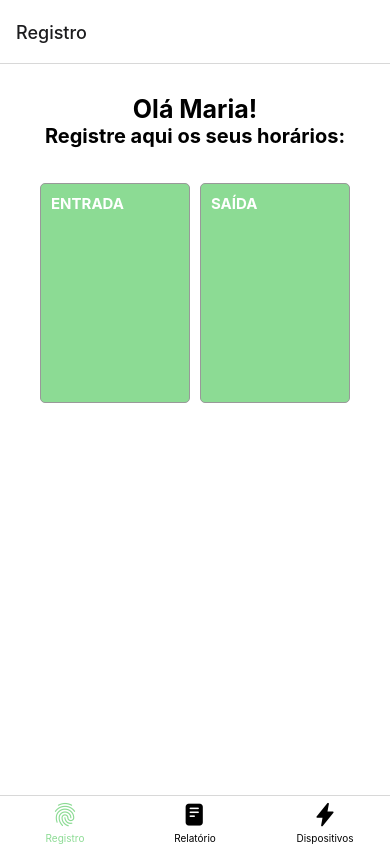
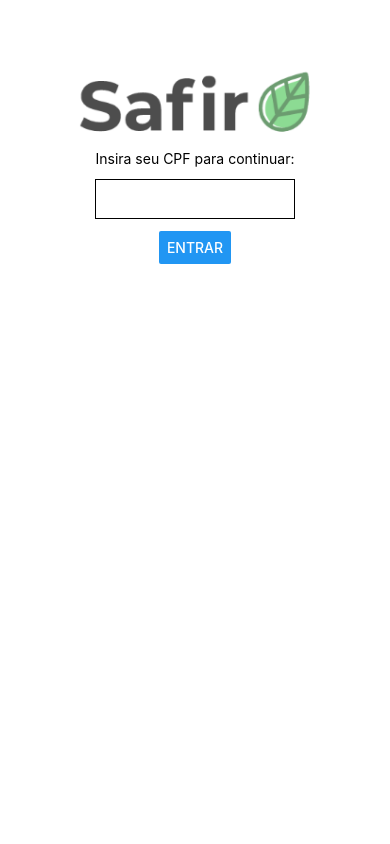
Before and after one commit to JonatanLessa/safirapp, a React Native app: screen /Login in a window 390 px wide. Built offline with nearby package versions, Linux system fonts and the light colour scheme.

Commit message:
Adicionando estrutura de navegação
Signed-off-by: Anderson Fernandes <fernandesanderson14@gmail.com>

```diff
--- a/App.js
+++ b/App.js
@@ -1,17 +1,19 @@
-import * as React from 'react';
+import React, { useState }  from 'react';
 import { Ionicons } from '@expo/vector-icons';
 import { createBottomTabNavigator } from '@react-navigation/bottom-tabs';
+import { createNativeStackNavigator} from '@react-navigation/native-stack';
 import { NavigationContainer } from '@react-navigation/native';
 
+import LoginScreen from './src/pages/LoginScreen';
 import RegistryScreen from './src/pages/RegistryScreen';
 import ShowScreen from './src/pages/ShowScreen';
 import DeviceActivationScreen from './src/pages/DeviceActivationScreen';
 
 const Tab = createBottomTabNavigator();
+const Stack = createNativeStackNavigator();
 
-export default function App() {
+const renderProtectedContent = () => {
   return (
-    <NavigationContainer>
     <Tab.Navigator
       screenOptions={({ route }) => ({
         tabBarIcon: ({ focused, color, size }) => {
@@ -37,6 +39,24 @@ export default function App() {
       <Tab.Screen name="Relatório" component={ShowScreen} />
       <Tab.Screen name="Dispositivos" component={DeviceActivationScreen} />
     </Tab.Navigator>
+  )
+}
+
+const renderLoginScreen = (setAuthenticated) => {
+  return (
+    <Stack.Navigator tabBarShowLabel={false} screenOptions={{ headerShown: false }}>
+      <Stack.Screen name="LoginScreen" children={() => <LoginScreen setAuthenticated={setAuthenticated} />} />
+    </Stack.Navigator>
+  )
+}
+
+export default function App() {
+  // TODO: Get from context
+  const [authenticated, setAuthenticated] = useState(false);
+
+  return (
+    <NavigationContainer>
+      {authenticated ? renderProtectedContent() : renderLoginScreen(setAuthenticated)}
     </NavigationContainer>
   );
 }
--- a/src/pages/LoginScreen/index.js
+++ b/src/pages/LoginScreen/index.js
@@ -1,5 +1,6 @@
 import React, {useState} from 'react';
 import {
+  Button,
   Image,
   SafeAreaView,
   StyleSheet,
@@ -13,7 +14,7 @@ import imgStyle from '../../styles/imgStyle';
 
 import appLogo from '../../../assets/safir-mobile2.png';
 
-export default function LoginScreen() {
+export default function LoginScreen(props) {
   const [cpf, setCpf] = useState(null);
 
   return (
@@ -27,6 +28,11 @@ export default function LoginScreen() {
           keyboardType="numeric"
           style={styles.input}
           value={cpf}
+        />
+
+        <Button
+          title="Entrar"
+          onPress={() => props.setAuthenticated(true)}
         />
       </View>
     </SafeAreaView>
--- a/src/pages/RegistryScreen/index.js
+++ b/src/pages/RegistryScreen/index.js
@@ -25,7 +25,6 @@ export default function RegistryScreen() {
   }
 
   const addDate = (type) => {
-    console.log(type);
     const db = getDatabase();
     const reference = ref(db, 'registroPonto');
     push(reference, {
```
Lines whose indentation alone changed are shown as unchanged.
